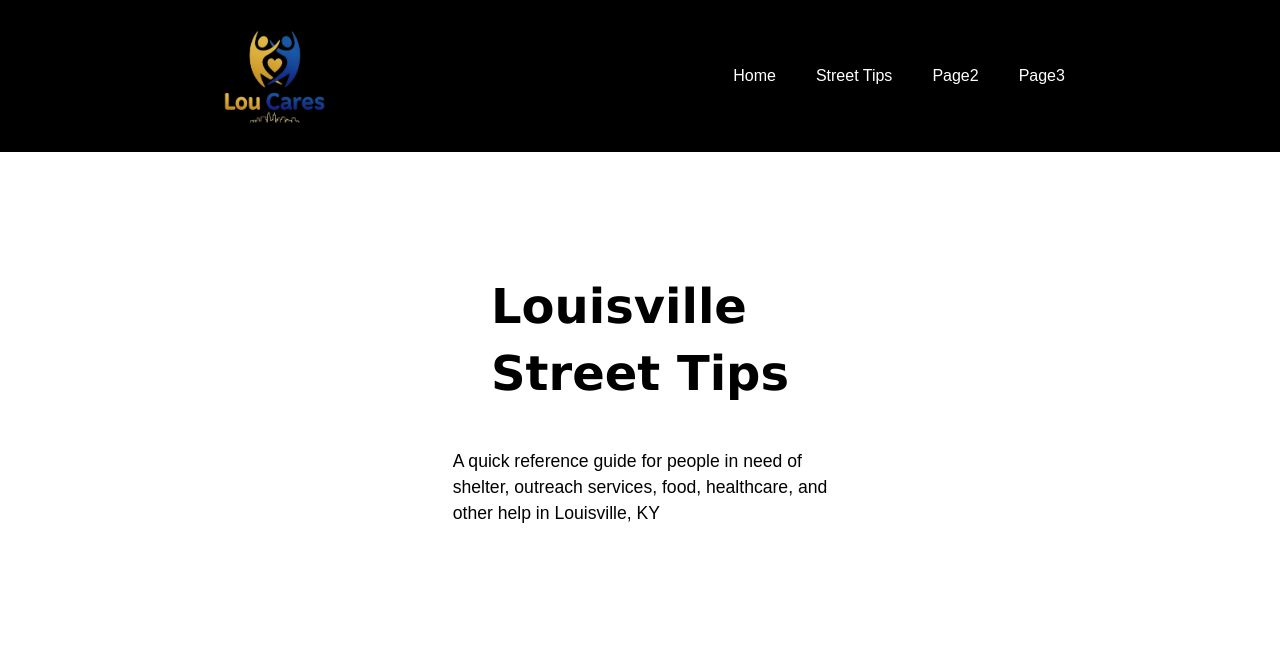
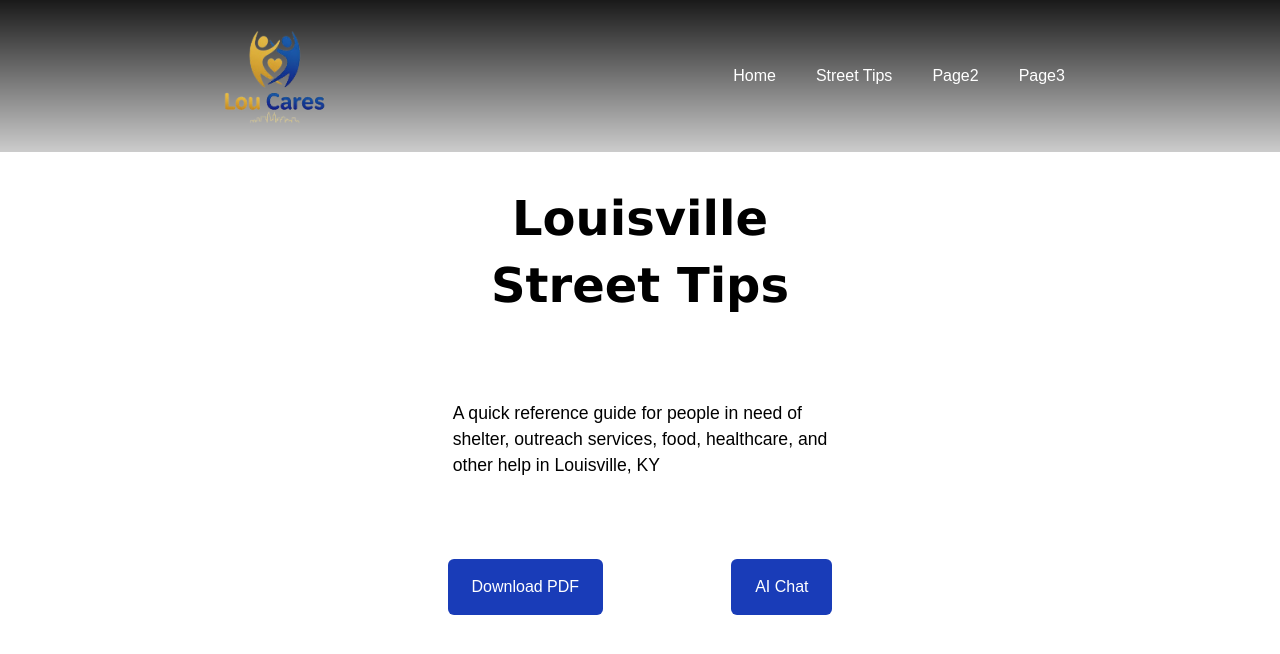
Before and after one commit to dmorton714/HUD-repo, a Vue app in the folder LouCare/: page /street-tips in a window 1280 px wide. Shown: the top 654 px of the page. Built offline with nearby package versions, Linux system fonts and the light colour scheme; what @midudev/tailwind-animations would draw is missing.

Commit message:
Add new content and some styling to the Hero.vue, Header.vue, and StreetTipsView.vue

```diff
--- a/LouCare/src/components/common/Header.vue
+++ b/LouCare/src/components/common/Header.vue
@@ -3,8 +3,8 @@ import { RouterLink } from 'vue-router';
 </script>
 
 <template>
-  <header class="bg-black text-white fixed top-0 left-0 z-10 flex justify-around items-center w-full p-4">
-    <img src="/logo.png" alt="Lou Cares" class="w-30 h-30" />
+  <header class="bg-gradient-to-b from-black/90 to-black/20 backdrop-blur-sm text-white fixed top-0 left-0 z-10 flex justify-around items-center w-full p-4">
+    <img src="/logo.png" alt="Lou Cares" class="w-30 h-30 animate-fade-in-right animate-delay-100" />
     <nav class="flex justify-center items-center">
       <ul class="flex justify-around items-center gap-10">
         <li class="hover:text-yellow-400 cursor-pointer transition-all duration-200"><RouterLink to="/">Home</RouterLink></li>
--- a/LouCare/src/views/home/sections/Hero.vue
+++ b/LouCare/src/views/home/sections/Hero.vue
@@ -3,12 +3,12 @@
 </script>
 
 <template>
-    <div class="flex items-center justify-center w-full h-screen p-10 gap-10 overflow-hidden">
-        <div class="flex flex-col items-start justify-center gap-12 h-full">
+    <div class="flex items-center justify-start w-full h-screen p-10 overflow-hidden relative">
+        <div class="flex flex-col items-start justify-center gap-12 pl-20">
             <h1>Get the help you need <br> when you need it</h1>
             <p>Find information on places offering free meals, <br> safe rest, and community support</p>
-            <button class="bg-blue-800 text-white mt-20 px-6 py-4 rounded-md hover:bg-blue-900 cursor-pointer hover:scale-105 transition-all duration-200 animate-blurred-fade-in delay-100">Get Started</button>
+            <button class="bg-blue-800 text-white mt-20 px-6 py-4 rounded-md hover:bg-blue-900 cursor-pointer hover:scale-105 transition-all duration-200 animate-blurred-fade-in animate-delay-400">Get Started</button>
         </div>
-        <img src="" alt="Person" class="h-full object-fit"/>
+        <img src="/smiling-person.png" alt="Person" class="absolute -right-40 bottom-0 -z-10 w-3/4 h-full object-cover"/>
     </div>
 </template>
--- a/LouCare/src/views/street-tips/StreetTipsView.vue
+++ b/LouCare/src/views/street-tips/StreetTipsView.vue
@@ -3,9 +3,14 @@
 </script>
 
 <template>
-    <div class="flex flex-col items-center justify-center w-full h-screen gap-10">
-        <h1>Louisville <br> Street Tips</h1>
+    <div class="flex flex-col items-center justify-center w-full h-screen gap-20">
+        <h1 class="text-center">Louisville <br> Street Tips</h1>
         <p>A quick reference guide for people in need of <br> shelter, outreach services, food, healthcare, and <br> other help in Louisville, KY</p>
+        <div class="flex items-center justify-center gap-32">
+            <button class="bg-blue-800 text-white px-6 py-4 rounded-md hover:bg-blue-900 cursor-pointer hover:scale-105 transition-all duration-200 animate-blurred-fade-in animate-delay-200">Download PDF</button>
+            <button class="bg-blue-800 text-white px-6 py-4 rounded-md hover:bg-blue-900 cursor-pointer hover:scale-105 transition-all duration-200 animate-blurred-fade-in animate-delay-200">AI Chat</button>
+        </div>
+
     </div>
 </template>
 
```
Also changed, not shown: LouCare/public/smiling-person.png (added).
